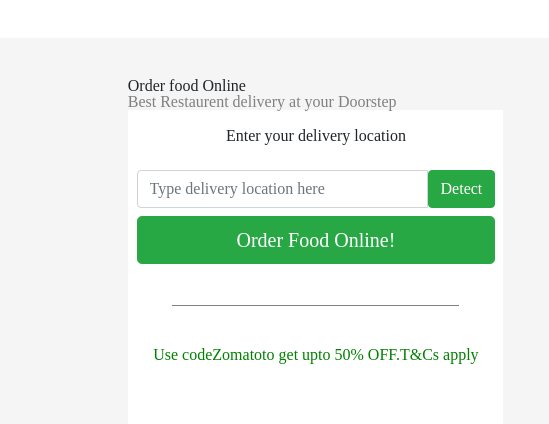
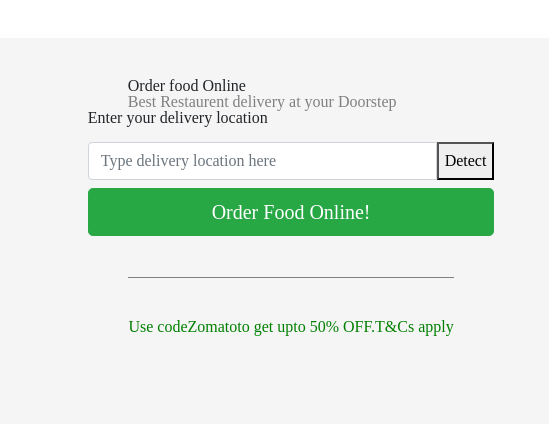
Before and after one commit to tejaswinijamdade/zomato-replica, a plain HTML site: page index.html in a window 1280 px wide. Shown: the part 531-955 px from the top of the page, 731-1280 px from the left. Drawn offline with nearby package versions, Linux system fonts and the light colour scheme; files that its build step writes are made by us from their sources; files whose address does not match are found by name.

Commit message:
Update index.html

```diff
--- a/index.html
+++ b/index.html
@@ -165,16 +165,17 @@
           <div class=" widget col-4 container-fluid">
               <h4 id="widget-online">Order food Online</h4>
               <p id="sub-widget">Best Restaurent delivery at your Doorstep</p>
-              <div class="widget orderr">
+              <div class="widget">
                 <h4>Enter your delivery location</h4>
                 <br>
 
 
                <section class="search>
+
                   <label class="sr-only" for="inlineFormInputGroupUsername2"></label>
                   <div class="input-group mb-2 mr-sm-2">
-                    <input type="text" class="form-control" id="search-del inlineFormInputGroupUsername2" placeholder="Type delivery location here">
-                    <button type="button" class="detect-btn btn btn-success">Detect</button>
+                    <input type="text" class="form-control" id="search-del" placeholder="Type delivery location here">
+                    <button type="button" class="detect-btn">Detect</button>
                   </div>
                 </section>
                 <button type="button" class="order-btn btn btn-success btn-primary btn-lg btn-block">Order Food Online!</button>
```
